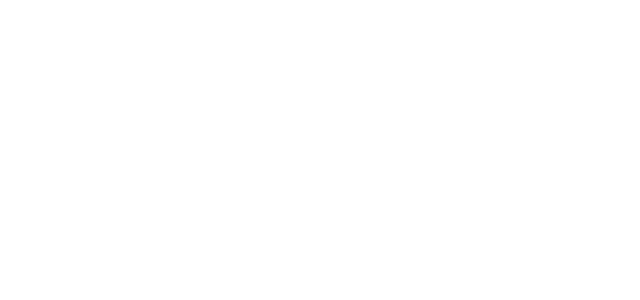
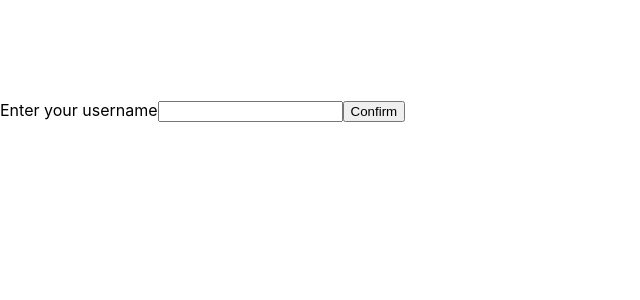
Before and after one commit to Gruxeon2507/SWP391-Happy-Programming, a React (Create React App) app in the folder swp391-happyprogramming-frontend/: page /forgetpassword in a window 1280 px wide. Before the commit this address had no page. Shown: the top 300 px of the page, without its empty margins (0-640 px from the left). Built offline with nearby package versions, Linux system fonts and the light colour scheme.

Commit message:
create API view profile and create front-end forget password and reset password and add jsonIgnore to test profile username

```diff
--- a/swp391-happyprogramming-frontend/src/App.js
+++ b/swp391-happyprogramming-frontend/src/App.js
@@ -10,6 +10,7 @@ import Login from "./Pages/Login/Login";
 import Register from "./Pages/Register/Register";
 import Chat from "./Pages/Chat/Chat";
 import Setting from "./Pages/Setting/Setting";
+import ForgetPassword from "./Pages/ForgetPassword/ForgetPassword";
 //CSS
 // import "./global/global.css";
 function App() {
@@ -21,6 +22,7 @@ function App() {
       <Route path="/login" element={<Login></Login>} />
       <Route path="/register" element={<Register></Register>} />
       <Route path="/setting" element={<Setting></Setting>} />
+      <Route path="/forgetpassword" element={<ForgetPassword></ForgetPassword>}/>
     </Routes>
   );
 }
--- /dev/null
+++ b/swp391-happyprogramming-frontend/src/Pages/ForgetPassword/ForgetPassword.jsx
@@ -0,0 +1,72 @@
+import React, { Component, useEffect, useState } from "react";
+import NavBar from "../../Components/Navbar/NavBar";
+import "../../Components/Navbar/NavBar.css";
+import axios from "axios";
+import { Button } from "bootstrap";
+import VerifyDialog from "../../Components/RegisterForm/VerifyDialog";
+
+function ForgetPassword(props) {
+  const [username, setUsername] = useState("");
+  const [showErrorUsername, setShowErrorUsername] = useState(false);
+  const [errorUsername, setErrorUsername] = useState("");
+
+  const onChangeUsername = async (event) => {
+    const inputUsername = event.target.value;
+    const regex = /^[a-zA-Z0-9\s]*$/;
+    if (
+      !regex.test(inputUsername) ||
+      inputUsername.length < 6 ||
+      inputUsername.length > 150
+    ) {
+      setShowErrorUsername(true);
+      setErrorUsername(
+        `Please just input characters and numbers and not empty and size just from 6 to 150`
+      );
+      return;
+    }
+    setShowErrorUsername(false);
+    setErrorUsername(``);
+    setUsername(inputUsername);
+  };
+
+  const handleSubmit = (event) => {
+    event.preventDefault();
+    if (showErrorUsername) {
+      alert("Username: " + errorUsername);
+      return;
+    }
+
+    axios
+      .get(`http://localhost:1111/api/auth/forgetpassword/${username}`)
+      .then((res) => {
+        console.log(res.data);
+      })
+      .catch((error) => {
+        console.log(error);
+      });
+  };
+  return (
+    <div>
+      <form onSubmit={handleSubmit}>
+        <div>
+          <label>Enter your username</label>
+          <input
+            type="text"
+            name="username"
+            onChange={onChangeUsername}
+          ></input>
+          <button>Confirm</button>
+        </div>
+        {showErrorUsername ? (
+          <>
+            <div className="w-message" style={{ color: "black" }}>
+              {errorUsername}
+            </div>
+          </>
+        ) : null}
+      </form>
+    </div>
+  );
+}
+
+export default ForgetPassword;
--- a/swp391-happyprogramming-frontend/src/Pages/Login/Login.jsx
+++ b/swp391-happyprogramming-frontend/src/Pages/Login/Login.jsx
@@ -92,6 +92,11 @@ function Login() {
                 <NavLink to="/register">Sign Up</NavLink>
               </span>
             </p>
+            <p>
+              <span>
+                <NavLink to="/forgetpassword"> Forget your password ? </NavLink>
+              </span>
+            </p>
             <button className="btn btn--form" type="submit" value="Login">
               LOGIN
             </button>
```
Also changed, not shown: swp391-happyprogramming-frontend/src/Pages/ResetPassword/ResetPassword.jsx (added, +12 -0 lines), swp391-happyprogramming-frontend/src/Pages/ForgetPassword/ForogetPassword.css (added), swp391-happyprogramming-frontend/src/Pages/ResetPassword/ResetPassword.css (added), 2 other files (tests, documents, lock files or other folders).
